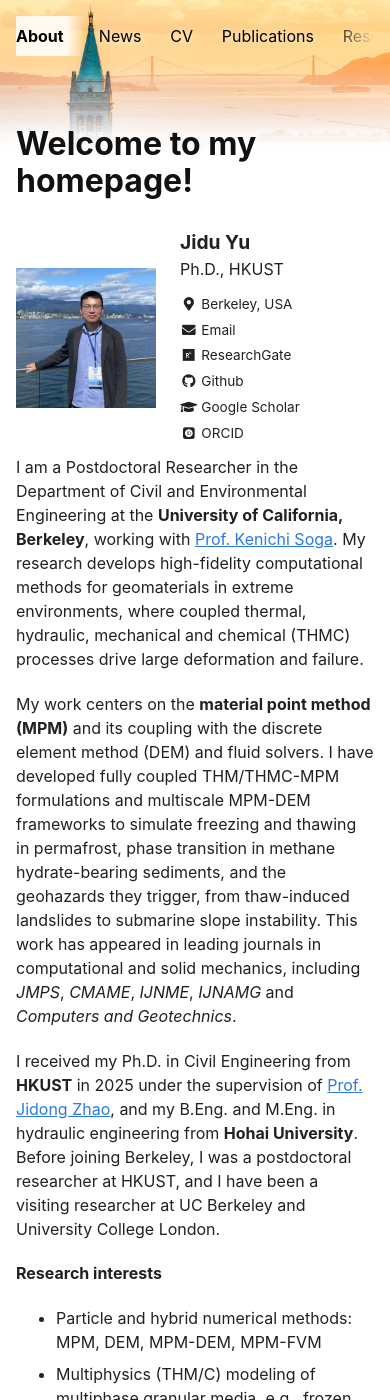
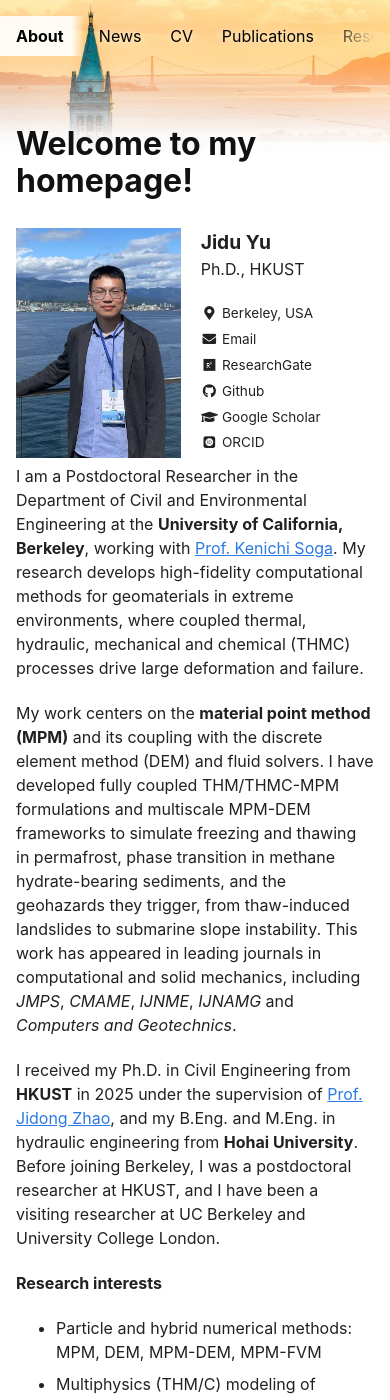
Before and after one commit to yujidu/yujidu.github.io, a Jekyll site: the page built from _pages/aboutme.md, in a window 390 px wide and 1400 px high. Built offline with Jekyll 4.4.1, drawn with Linux system fonts in a browser that asks for light colours; some web fonts are replaced.

Commit message:
Phones: taller avatar matching the profile, About background to the screen edge
Co-Authored-By: Claude Opus 5.5 <noreply@anthropic.com>
Claude-Session: https://claude.ai/code/session_01Vw9tGnbWFVNDt9UXvET6V8

```diff
--- a/_sass/_home.scss
+++ b/_sass/_home.scss
@@ -793,3 +793,47 @@ a:hover .news-thumb {
             mask-image: linear-gradient(to right, #000 88%, transparent);
   }
 }
+
+@media (max-width: 1000px) {
+  /* Phone/tablet profile: photo as tall as the name + links, using the full width */
+  .home-hero__profile {
+    width: 100%;
+    align-items: stretch;
+    gap: 1.25em;
+  }
+
+  .home-hero__avatar {
+    flex: 0 0 46%;
+    width: 46%;
+    max-width: 260px;
+    height: auto;
+    align-self: stretch;
+    object-fit: cover;
+    object-position: center 30%;
+  }
+
+  .home-hero__info {
+    flex: 1 1 auto;
+    display: flex;
+    flex-direction: column;
+    justify-content: space-between;
+  }
+}
+
+@media (max-width: 768px) {
+  /* let the white behind "About" reach the left edge of the screen */
+  .masthead__inner-wrap {
+    padding-left: 0;
+  }
+
+  .greedy-nav .visible-links li:first-child {
+    padding-left: 1rem;
+    background: linear-gradient(to right,
+      rgba(255, 255, 255, 0.9) 85%,
+      rgba(255, 255, 255, 0));
+
+    a {
+      margin-left: 0;
+    }
+  }
+}
```
